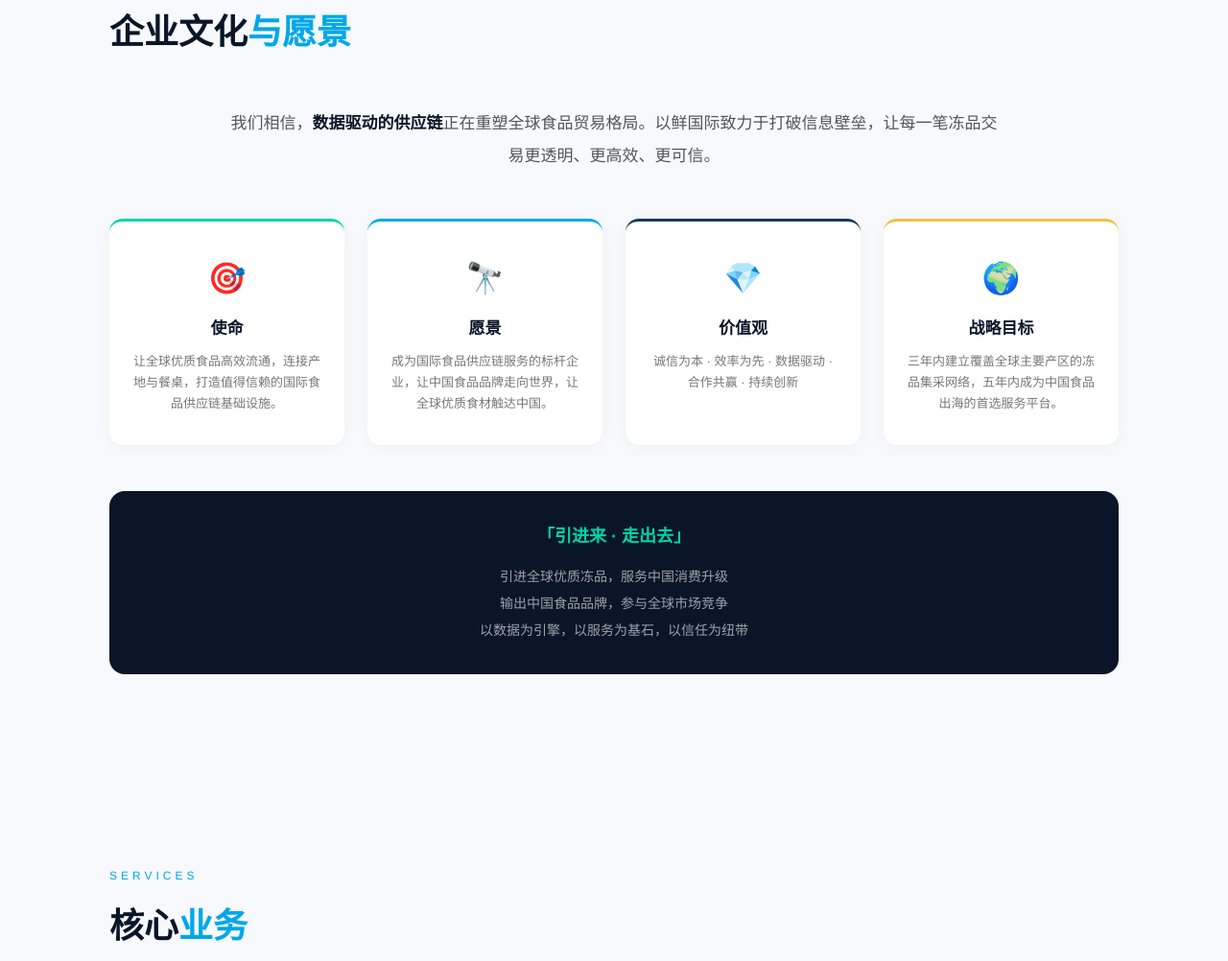
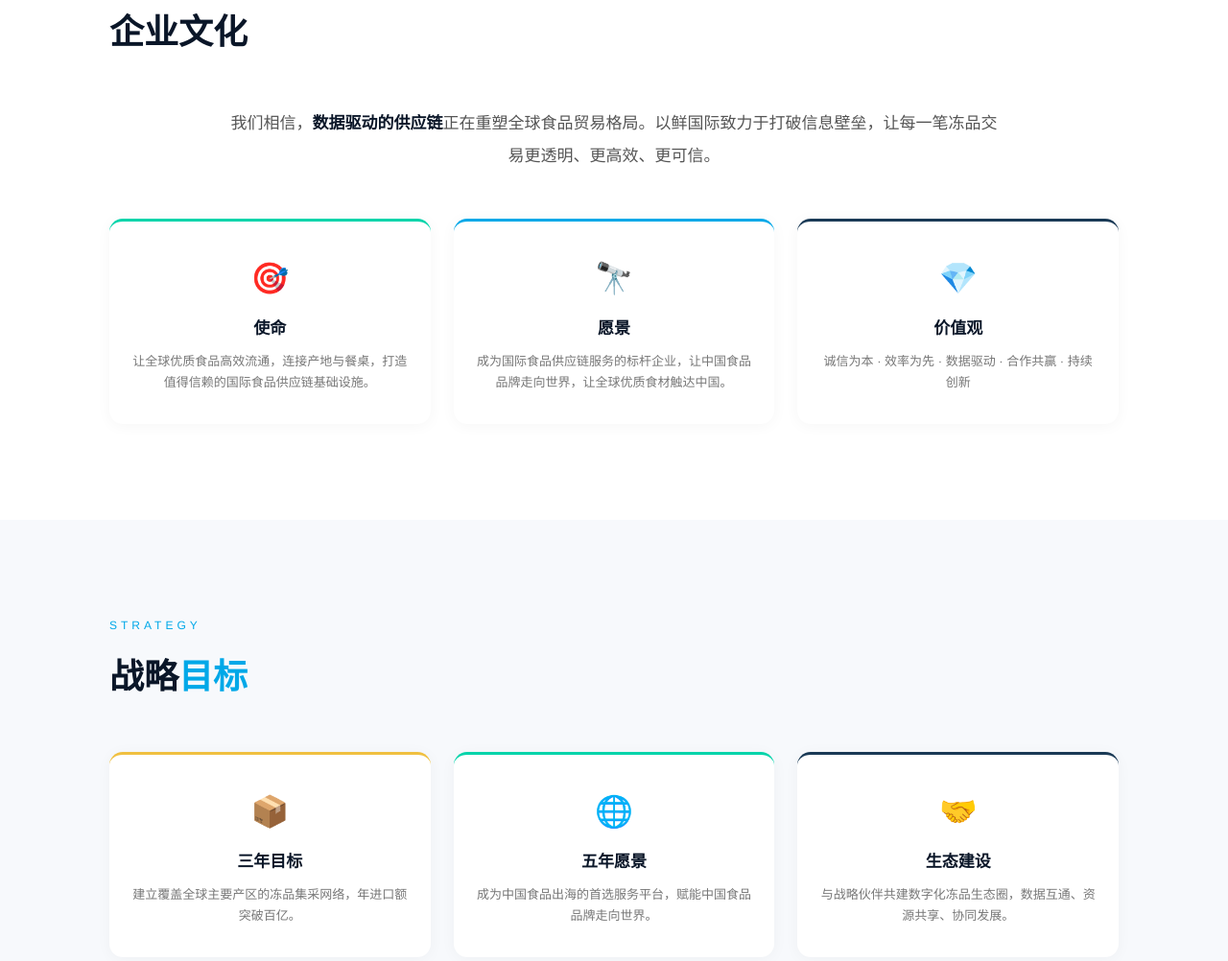
Before and after one commit to laozhuang790115/efsupplychain-site, a plain HTML site: page index.html in a window 1280 px wide. Shown: the part 1758-2760 px from the top of the page at 96% size. Drawn offline with Linux system fonts and the light colour scheme.

Commit message:
文化拆为两页：企业文化+战略目标

```diff
--- a/index.html
+++ b/index.html
@@ -163,17 +163,16 @@ footer{background:#0a1628;color:rgba(255,255,255,.4);text-align:center;padding:3
 
 
 <div style="page-break-before:always"></div>
-<!-- ═══ Culture & Vision ═══ -->
-<div class="bg-gray">
+<!-- ═══ Culture 1: Mission & Values ═══ -->
 <section>
   <div class="s-badge">Culture</div>
-  <div class="s-head">企业文化<em>与愿景</em></div>
+  <div class="s-head">企业文化</div>
 
   <div style="text-align:center;max-width:800px;margin:0 auto 48px">
     <p style="font-size:17px;color:#555;line-height:2">我们相信，<strong style="color:#0a1628">数据驱动的供应链</strong>正在重塑全球食品贸易格局。以鲜国际致力于打破信息壁垒，让每一笔冻品交易更透明、更高效、更可信。</p>
   </div>
 
-  <div style="display:grid;grid-template-columns:repeat(auto-fit,minmax(220px,1fr));gap:24px;margin-bottom:48px">
+  <div style="display:grid;grid-template-columns:repeat(auto-fit,minmax(220px,1fr));gap:24px">
     <div style="background:#fff;border-radius:14px;padding:32px 24px;text-align:center;box-shadow:0 2px 16px rgba(0,0,0,.04);border-top:3px solid #00d4aa">
       <div style="font-size:32px;margin-bottom:12px">🎯</div>
       <h4 style="font-size:17px;color:#0a1628;margin-bottom:8px">使命</h4>
@@ -189,10 +188,30 @@ footer{background:#0a1628;color:rgba(255,255,255,.4);text-align:center;padding:3
       <h4 style="font-size:17px;color:#0a1628;margin-bottom:8px">价值观</h4>
       <p style="font-size:13px;color:#777">诚信为本 · 效率为先 · 数据驱动 · 合作共赢 · 持续创新</p>
     </div>
+  </div>
+</section>
+
+<!-- ═══ Culture 2: Strategy ═══ -->
+<div class="bg-gray">
+<section>
+  <div class="s-badge">Strategy</div>
+  <div class="s-head">战略<em>目标</em></div>
+
+  <div style="display:grid;grid-template-columns:repeat(auto-fit,minmax(240px,1fr));gap:24px;margin-bottom:40px">
     <div style="background:#fff;border-radius:14px;padding:32px 24px;text-align:center;box-shadow:0 2px 16px rgba(0,0,0,.04);border-top:3px solid #f0c040">
-      <div style="font-size:32px;margin-bottom:12px">🌍</div>
-      <h4 style="font-size:17px;color:#0a1628;margin-bottom:8px">战略目标</h4>
-      <p style="font-size:13px;color:#777">三年内建立覆盖全球主要产区的冻品集采网络，五年内成为中国食品出海的首选服务平台。</p>
+      <div style="font-size:32px;margin-bottom:12px">📦</div>
+      <h4 style="font-size:17px;color:#0a1628;margin-bottom:8px">三年目标</h4>
+      <p style="font-size:13px;color:#777">建立覆盖全球主要产区的冻品集采网络，年进口额突破百亿。</p>
+    </div>
+    <div style="background:#fff;border-radius:14px;padding:32px 24px;text-align:center;box-shadow:0 2px 16px rgba(0,0,0,.04);border-top:3px solid #00d4aa">
+      <div style="font-size:32px;margin-bottom:12px">🌐</div>
+      <h4 style="font-size:17px;color:#0a1628;margin-bottom:8px">五年愿景</h4>
+      <p style="font-size:13px;color:#777">成为中国食品出海的首选服务平台，赋能中国食品品牌走向世界。</p>
+    </div>
+    <div style="background:#fff;border-radius:14px;padding:32px 24px;text-align:center;box-shadow:0 2px 16px rgba(0,0,0,.04);border-top:3px solid #1a3a56">
+      <div style="font-size:32px;margin-bottom:12px">🤝</div>
+      <h4 style="font-size:17px;color:#0a1628;margin-bottom:8px">生态建设</h4>
+      <p style="font-size:13px;color:#777">与战略伙伴共建数字化冻品生态圈，数据互通、资源共享、协同发展。</p>
     </div>
   </div>
 
```
